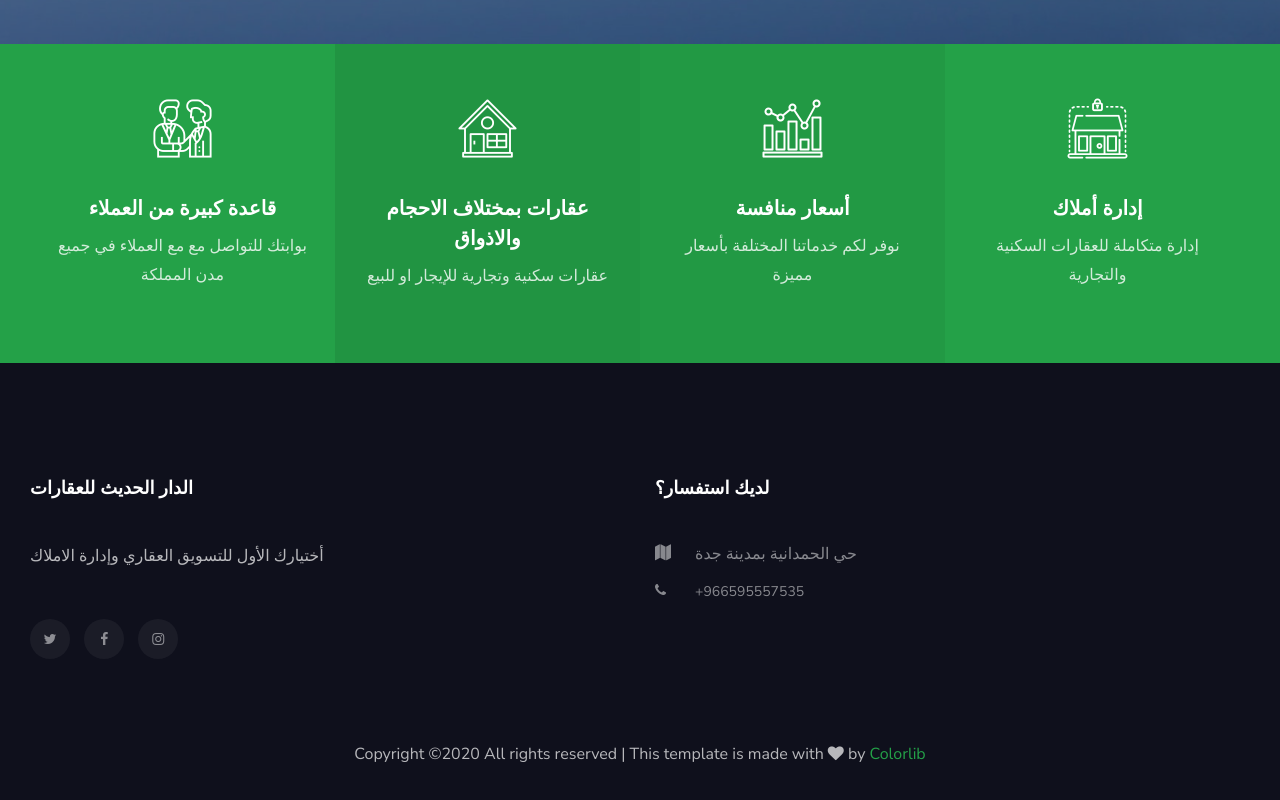
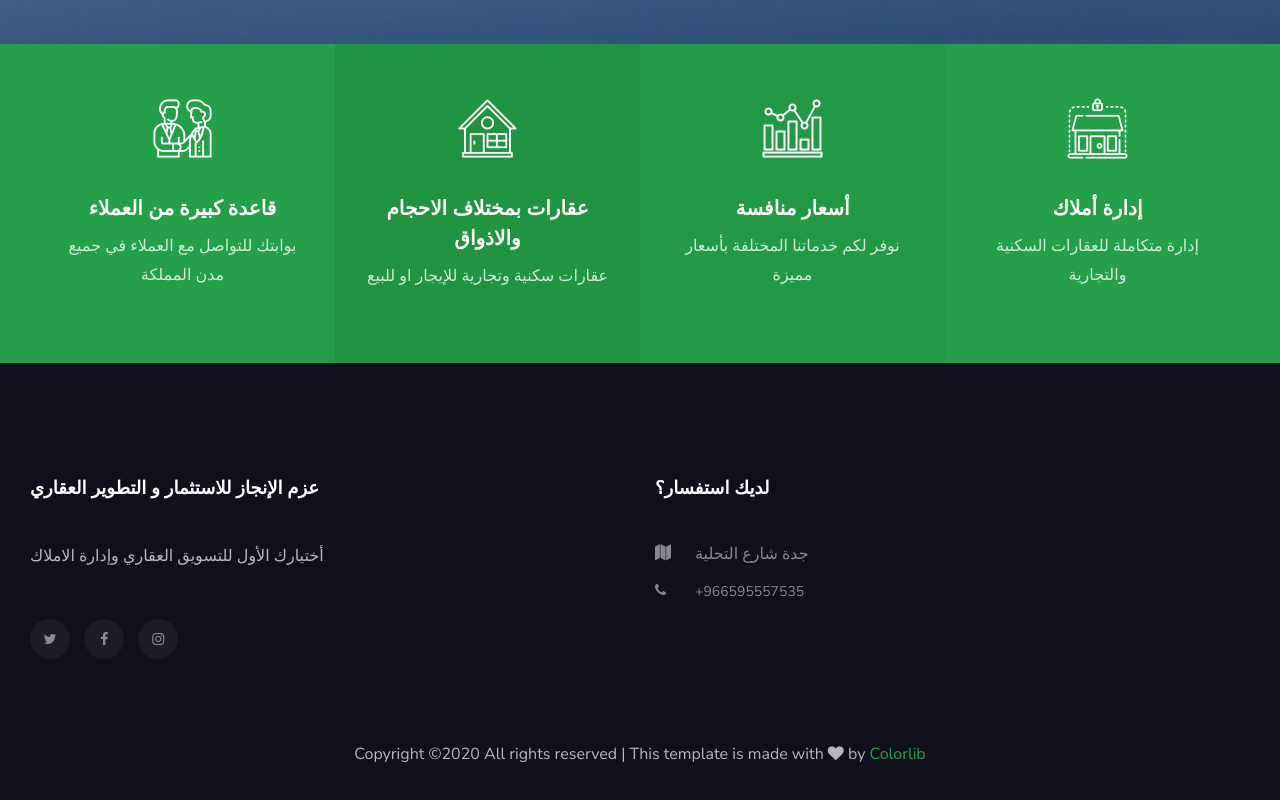
Before and after one commit to aaltwaim/real-estate, a plain HTML site: page index.html in a window 1280 px wide. Shown: the part 806-1606 px from the top of the page. Drawn offline with Linux system fonts and the light colour scheme; some packages are replaced by stand-ins of ours; no server answers; files whose address does not match are found by name.

Commit message:
change some text

```diff
--- a/index.html
+++ b/index.html
@@ -1,7 +1,7 @@
 <!DOCTYPE html>
 <html lang="en">
   <head>
-    <title>الدار الحديث للعقارات</title>
+    <title>عزم الإنجاز للاستثمار و التطوير العقاري</title>
     <meta charset="utf-8">
     <meta name="viewport" content="width=device-width, initial-scale=1, shrink-to-fit=no">
 
@@ -23,7 +23,7 @@
 
 	  <nav class="navbar navbar-expand-lg navbar-dark ftco_navbar bg-dark ftco-navbar-light" id="ftco-navbar">
 	    <div class="container">
-	      <a class="navbar-brand" href="index.html">الدار الحديث للعقارات</a>
+	      <a class="navbar-brand" href="index.html">عزم الإنجاز للاستثمار و التطوير العقاري</a>
 	      <button class="navbar-toggler" type="button" data-toggle="collapse" data-target="#ftco-nav" aria-controls="ftco-nav" aria-expanded="false" aria-label="Toggle navigation">
 	        <span class="oi oi-menu"></span> القائمة
 	      </button>
@@ -66,7 +66,7 @@
             	<div class="icon d-flex justify-content-center align-items-center"><span class="flaticon-business"></span></div>
               <div class="media-body py-md-4">
                 <h3>قاعدة كبيرة من العملاء</h3>
-                <p>بوابتك للتواصل مع مع العملاء في جميع مدن المملكة</p>
+                <p>بوابتك للتواصل مع العملاء في جميع مدن المملكة</p>
               </div>
             </div>
           </div>
@@ -107,7 +107,7 @@
         <div class="row mb-5">
           <div class="col-md">
             <div class="ftco-footer-widget mb-4">
-              <h2 class="ftco-heading-2">الدار الحديث للعقارات</h2>
+              <h2 class="ftco-heading-2">عزم الإنجاز للاستثمار و التطوير العقاري</h2>
               <p>أختيارك الأول للتسويق العقاري وإدارة الاملاك</p>
               <ul class="ftco-footer-social list-unstyled mt-5">
                 <li class="ftco-animate"><a href="#"><span class="fa fa-twitter"></span></a></li>
@@ -121,7 +121,7 @@
             	<h2 class="ftco-heading-2">لديك استفسار؟</h2>
             	<div class="block-23 mb-3">
 	              <ul>
-	                <li><span class="icon fa fa-map"></span><span class="text">حي الحمدانية بمدينة جدة</span></li>
+	                <li><span class="icon fa fa-map"></span><span class="text">جدة شارع التحلية</span></li>
 	                <li><a href="#"><span class="icon fa fa-phone"></span><span class="text">+966595557535</span></a></li>
 	              </ul>
 	            </div>
```
Also changed, not shown: about.html (+4 -5 lines), contact.html (+4 -4 lines).
